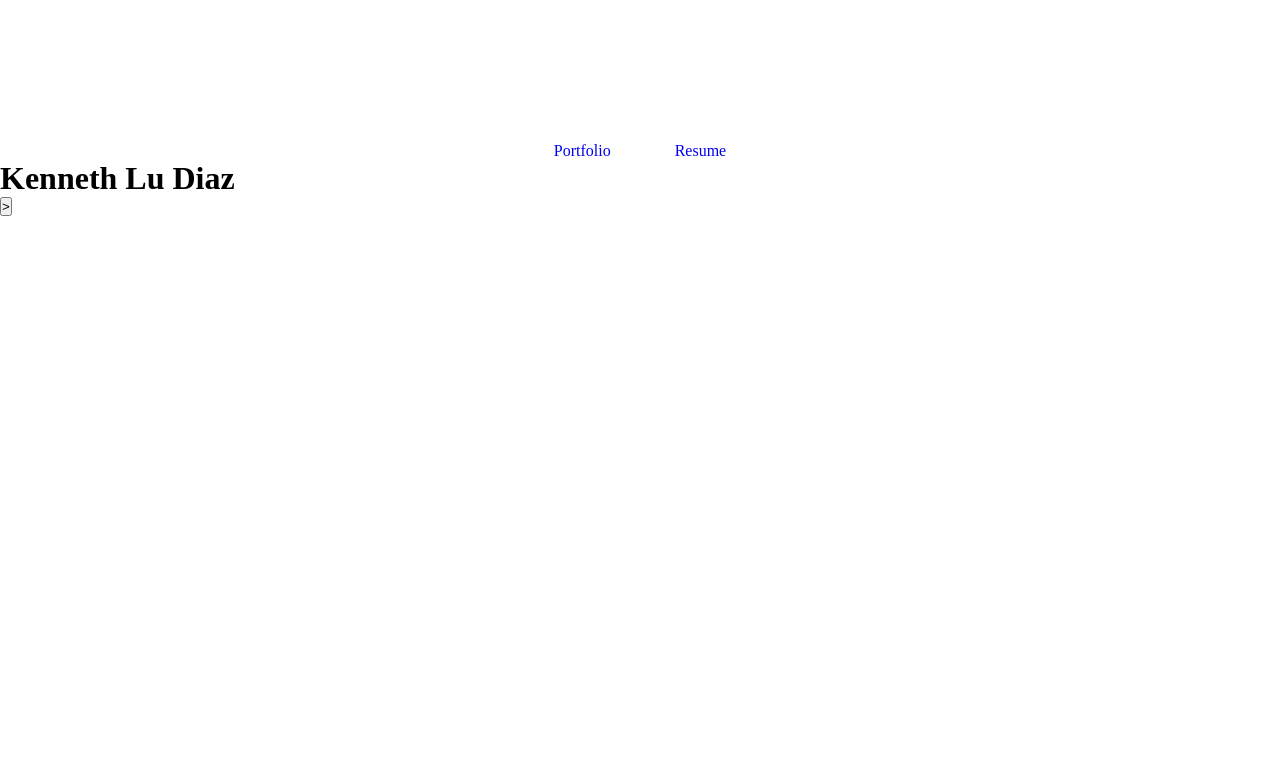
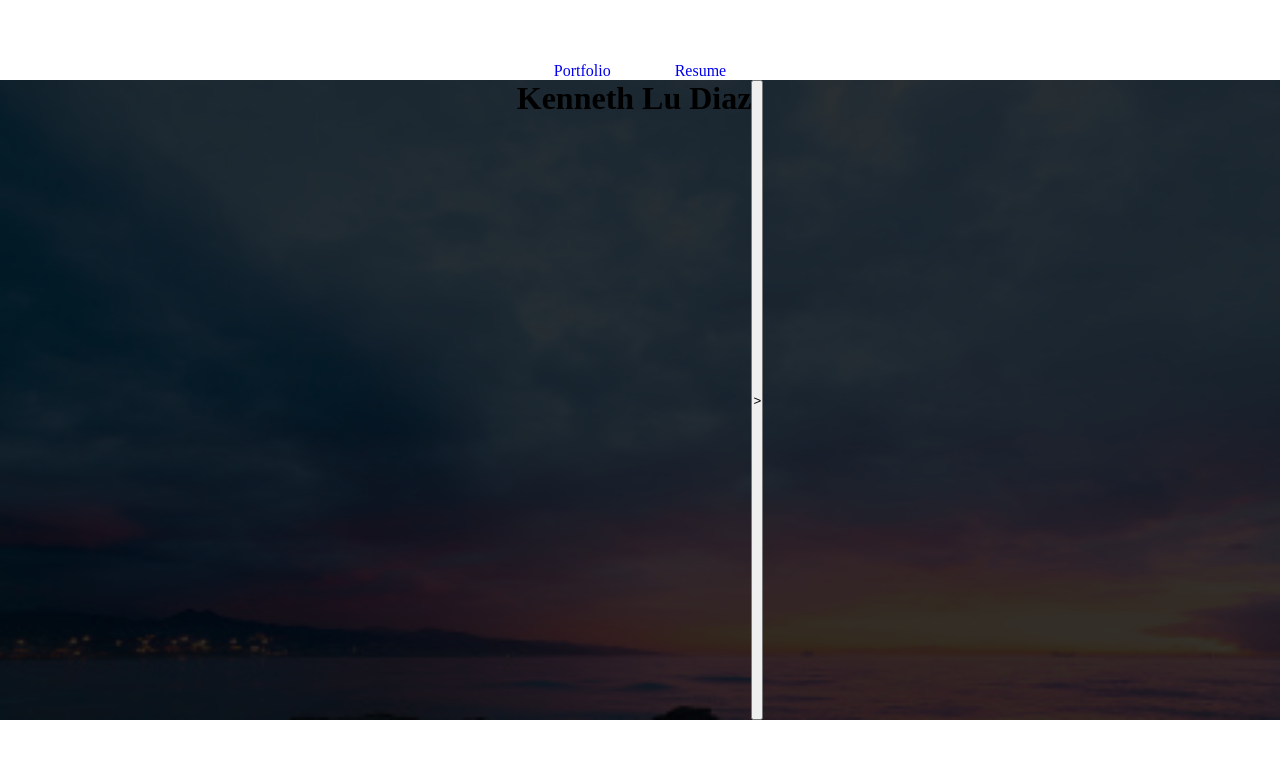
Before and after one commit to Kenludiaz/Portfolio, a plain HTML site: page index.html in a window 1280 px wide. Drawn offline with Linux system fonts and the light colour scheme; a web font is replaced by a local one.

Commit message:
Added background image

```diff
--- a/index.html
+++ b/index.html
@@ -39,10 +39,14 @@
 <body>
     <main>
         <div class="landing">
-            <h1 class="name">Kenneth Lu Diaz</h1>
-            <button class="landing-button">></button>
-            <p class="landing-info text-1"></p>
-            <p class="landing-info text-2"></p>
+            <div class="landing-content">
+                <h1 class="name">Kenneth Lu Diaz</h1>
+                <button class="landing-button">></button>
+                <section class="landing-info">
+                    <p class="text-1"></p>
+                    <p class="text-2"></p>
+                </section>
+            </div>
         </div>
     </main>
 </body>
--- a/styles/main.scss
+++ b/styles/main.scss
@@ -1,3 +1,6 @@
+// @@@Importing Fonts
+@import url('https://fonts.googleapis.com/css2?family=Fredericka+the+Great&family=Open+Sans&display=swap');
+
 // @@@Root & Variables
 * {
     padding: 0;
@@ -12,7 +15,7 @@
             display: flex;
             align-items: flex-end;
             justify-content: center;
-            height: 20vh;
+            height: 10vh;
             .nav-item {
 
                 .nav-link {
@@ -29,6 +32,16 @@
 }
 
 // @@@Landing
-.landing-page {
+.landing {
+    background: #333 url('/images/quino-al-mBQIfKlvowM-unsplash-450w.jpg') no-repeat;
+    background-size: cover;
+    background-blend-mode: multiply;
     height: 80vh;
+    display: flex;
+    justify-content: center;
+    .landing-content {
+        display: flex;
+
+    }
+
 }
```
Also changed, not shown: images/quino-al-mBQIfKlvowM-unsplash-450w.jpg (added), styles/main.css, 2 other files.
